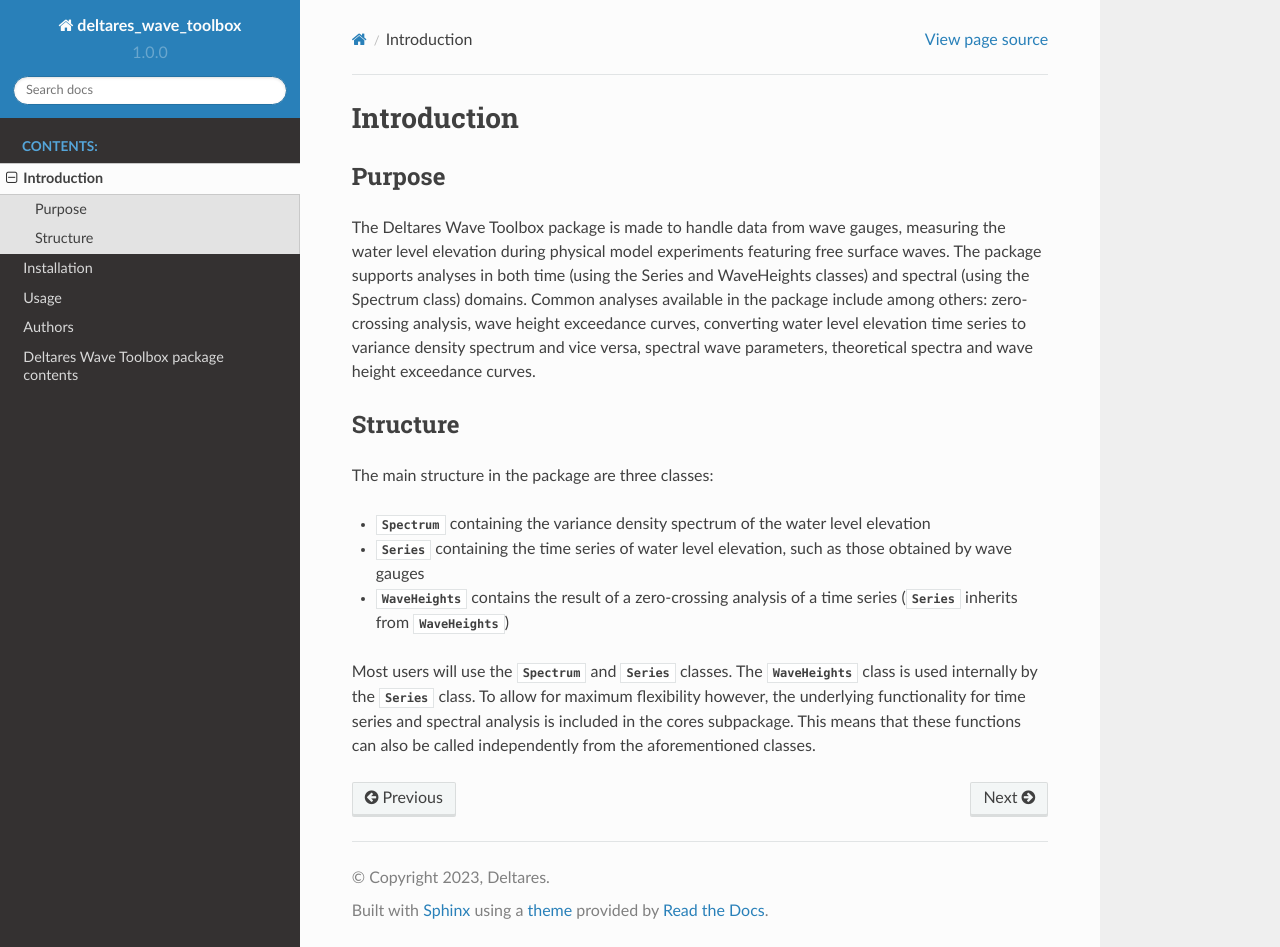
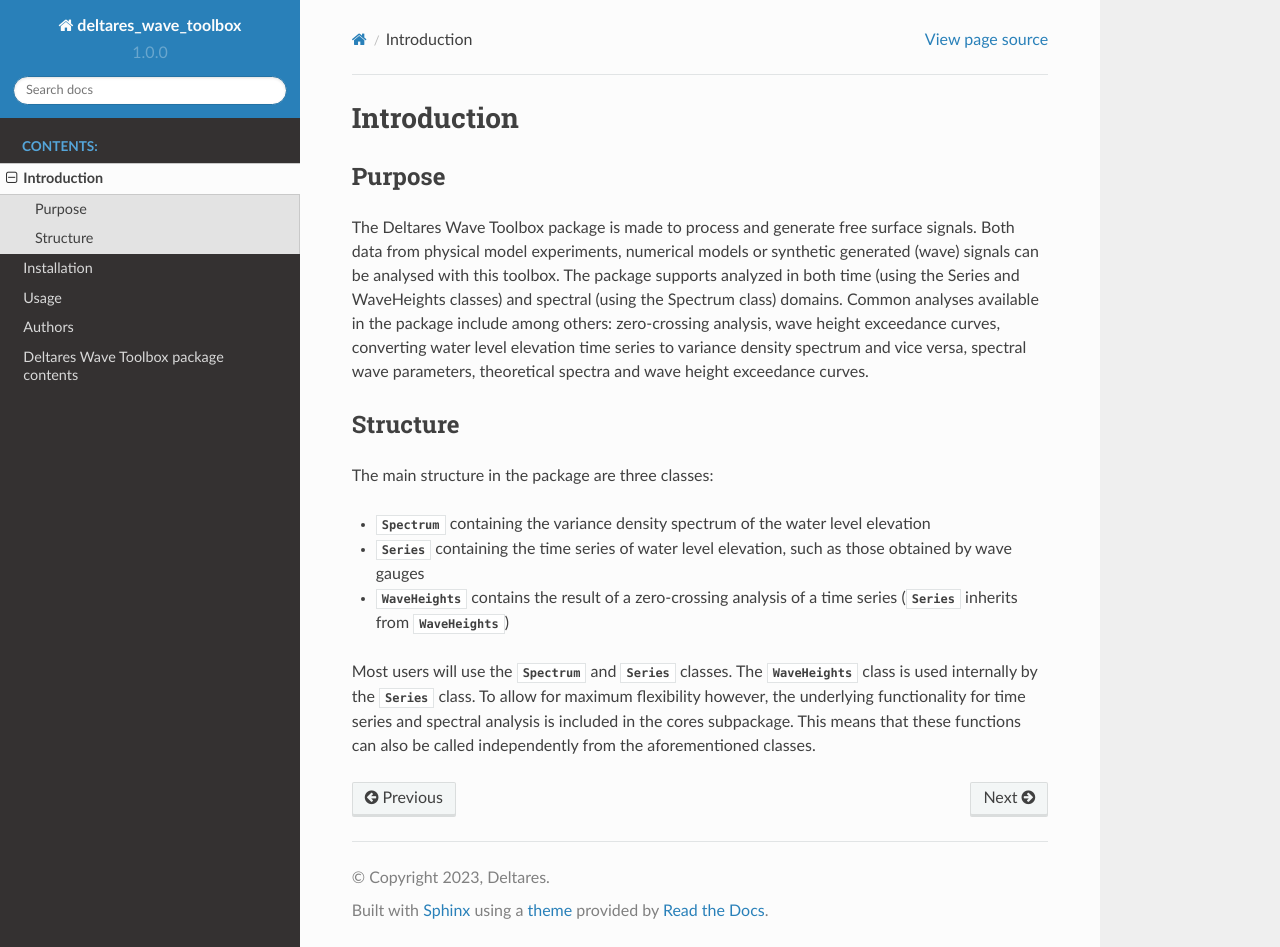
Before and after one commit to Deltares-research/wave-toolbox, a Sphinx documentation site: the page built from docs/source/introduction.rst, in a window 1280 px wide and 947 px high. Built offline with Sphinx 7.4.7 and the Read the Docs theme 2.0.0, drawn with Linux system fonts in a browser that asks for light colours; pages that are not in the unit, such as notebooks, are missing from menus; the version number is read from the project's files by our own code.

Commit message:
change in introduction

```diff
--- a/docs/source/introduction.rst
+++ b/docs/source/introduction.rst
@@ -8,7 +8,7 @@ Introduction
 Purpose
 =======
 
-The Deltares Wave Toolbox package is made to handle data from wave gauges, measuring the water level elevation during physical model experiments featuring free surface waves. The package supports analyses in both time (using the Series and WaveHeights classes) and spectral (using the Spectrum class) domains. Common analyses available in the package include among others: zero-crossing analysis, wave height exceedance curves, converting water level elevation time series to variance density spectrum and vice versa, spectral wave parameters, theoretical spectra and wave height exceedance curves.
+The Deltares Wave Toolbox package is made to process and generate free surface signals. Both data from physical model experiments, numerical models or synthetic generated (wave) signals can be analysed with this toolbox. The package supports analyzed in both time (using the Series and WaveHeights classes) and spectral (using the Spectrum class) domains. Common analyses available in the package include among others: zero-crossing analysis, wave height exceedance curves, converting water level elevation time series to variance density spectrum and vice versa, spectral wave parameters, theoretical spectra and wave height exceedance curves.
 
 Structure
 =========
```
